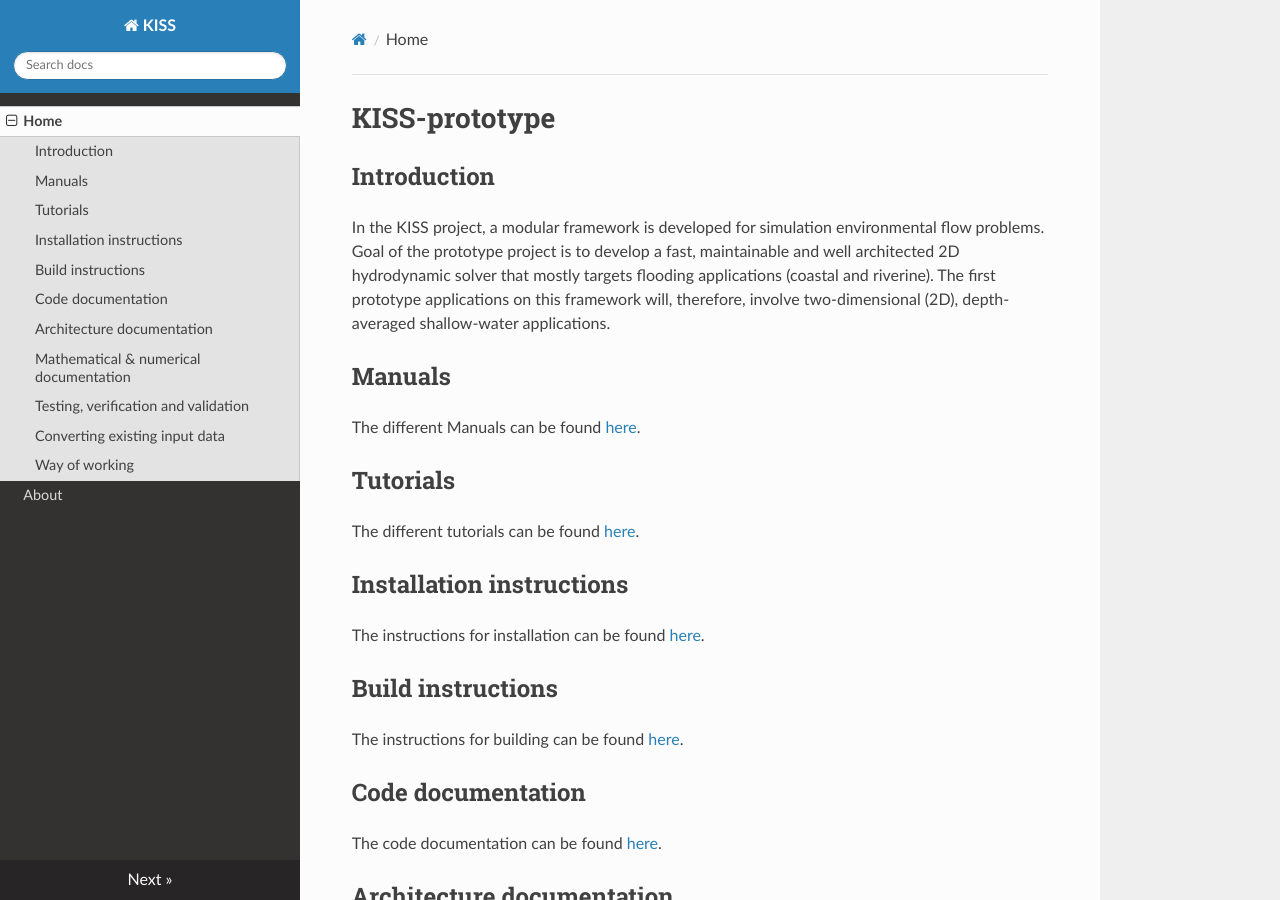
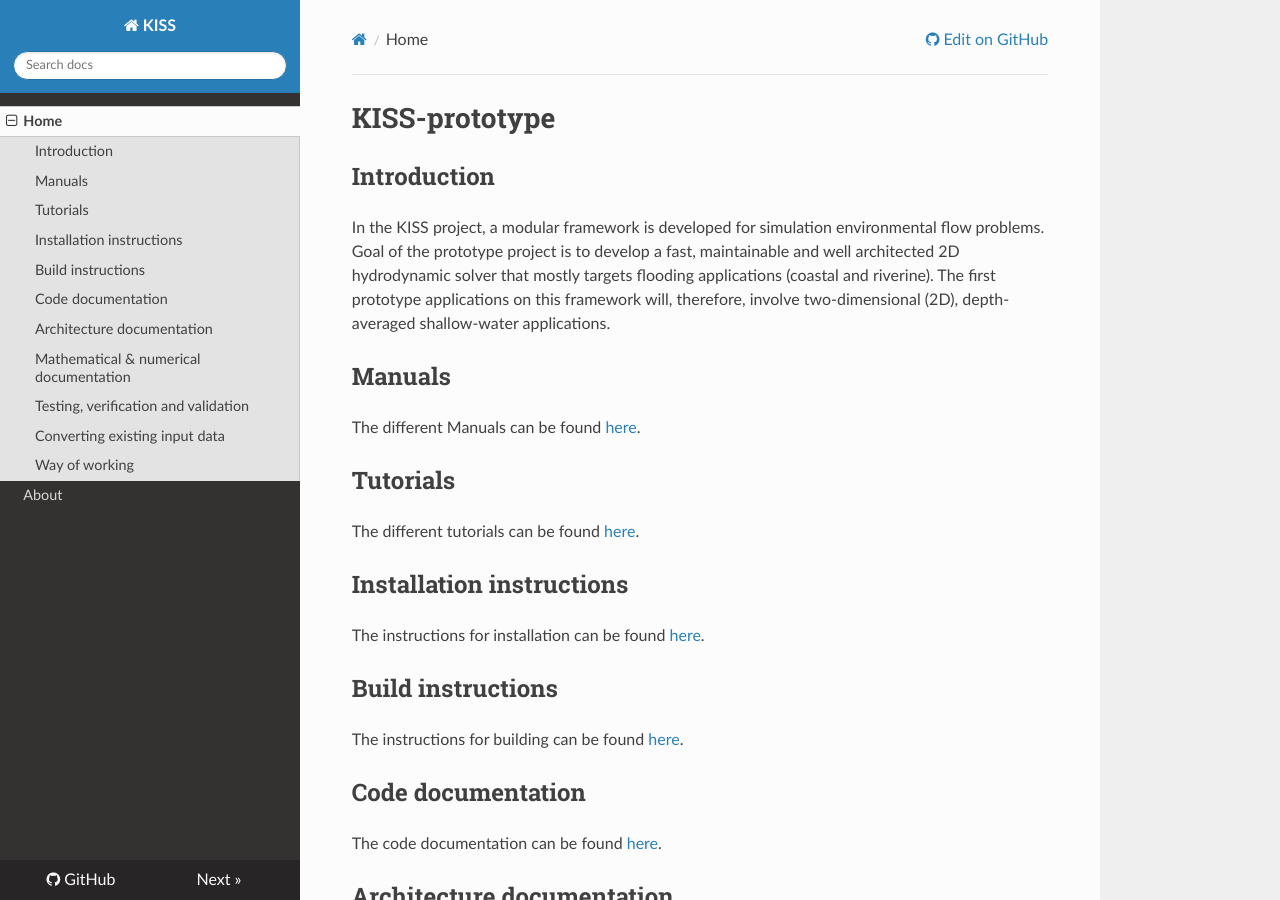
Before and after one commit to YOlij/kiss-docs, an MkDocs documentation site: the page built from docs/index.md, in a window 1280 px wide and 900 px high. Built offline with MkDocs 1.6.1, drawn with Linux system fonts in a browser that asks for light colours; nearby versions of some CDN libraries; some of the changed lines change nothing that is shown.

Commit message:
Update mkdocs.yml

```diff
--- a/mkdocs.yml
+++ b/mkdocs.yml
@@ -2,8 +2,9 @@ site_name: KISS
 site_url: https://kiss-docs.readthedocs.io/
 
 nav:
-    - Home: index.md
-    - About: about.md
+    - Home: 'index.md'
+    - About: 'about.md'
 
-theme:
-    name: readthedocs
+theme: readthedocs
+
+repo_url: https://github.com/YOlij/kiss-docs/
```
